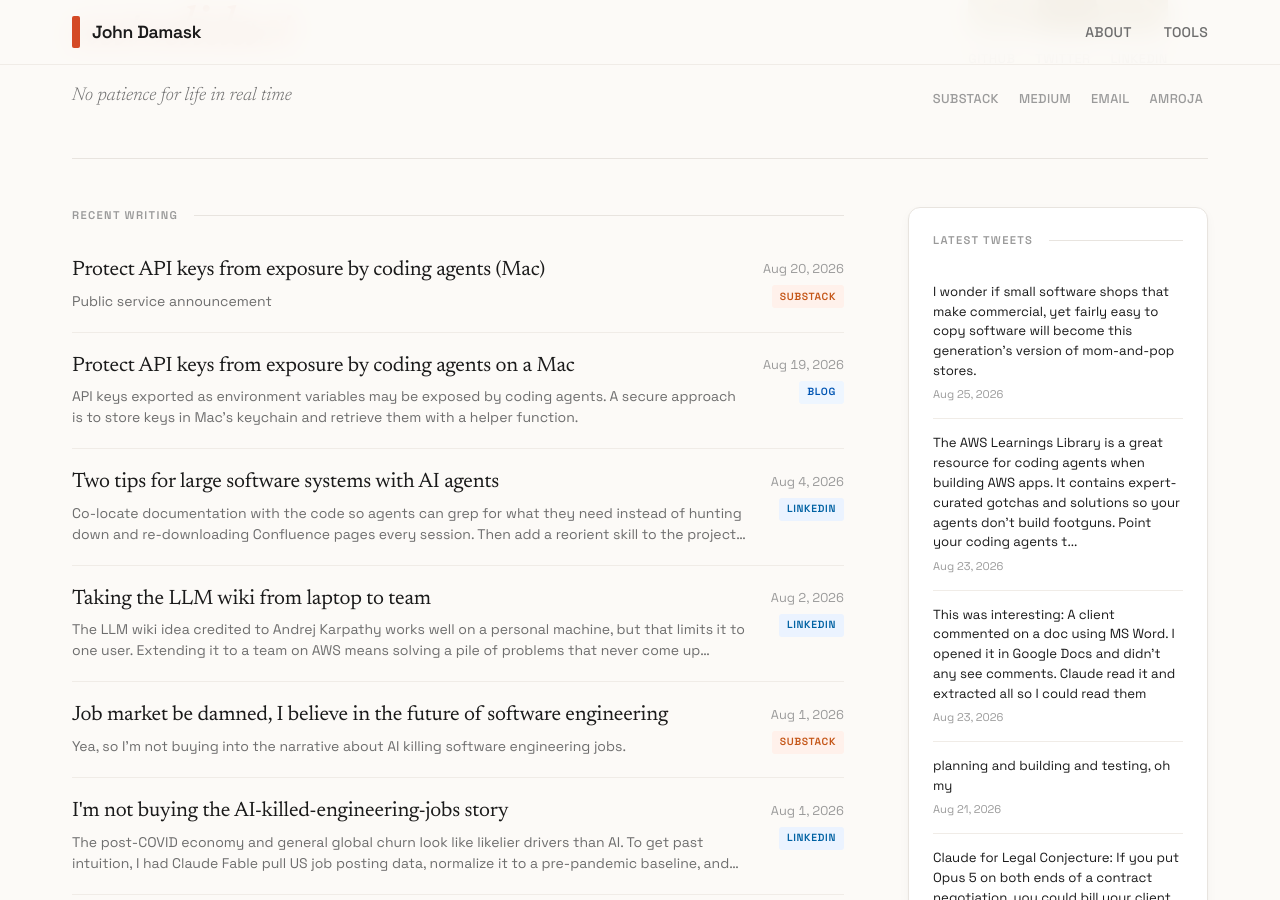
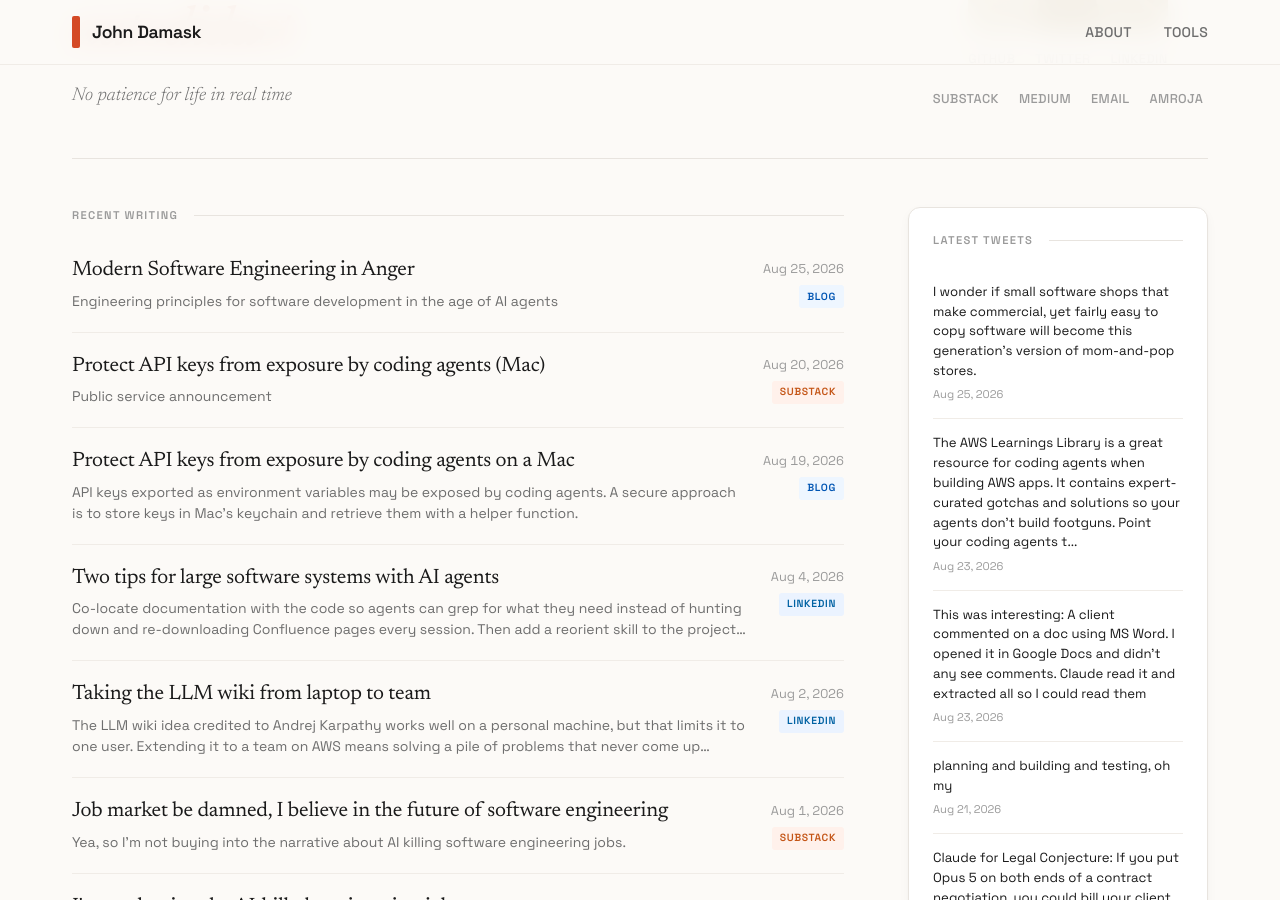
Before and after one commit to jbdamask/jbdamask.github.io, a Jekyll site: the page built from index.html, in a window 1280 px wide and 900 px high, scrolled down 336 px. Built offline with Jekyll 4.4.1, drawn with Linux system fonts in a browser that asks for light colours; the list of posts is cut into pages by our own code.

Commit message:
Add Modern Software Engineering in Anger to blog feed
Co-Authored-By: Claude Sonnet 5 <noreply@anthropic.com>

```diff
--- a/_data/external-posts.yml
+++ b/_data/external-posts.yml
@@ -1,5 +1,12 @@
 # External posts from LinkedIn, Twitter, etc.
 # Add your posts here and they'll appear in the unified feed
+
+- title: "Modern Software Engineering in Anger"
+  source: blog
+  url: https://johndamask.com/modern-software-engineering-in-anger/
+  date: 2026-08-25
+  excerpt: "Engineering principles for software development in the age of AI agents"
+  image: ""
 
 - title: "Two tips for large software systems with AI agents"
   source: linkedin
```
